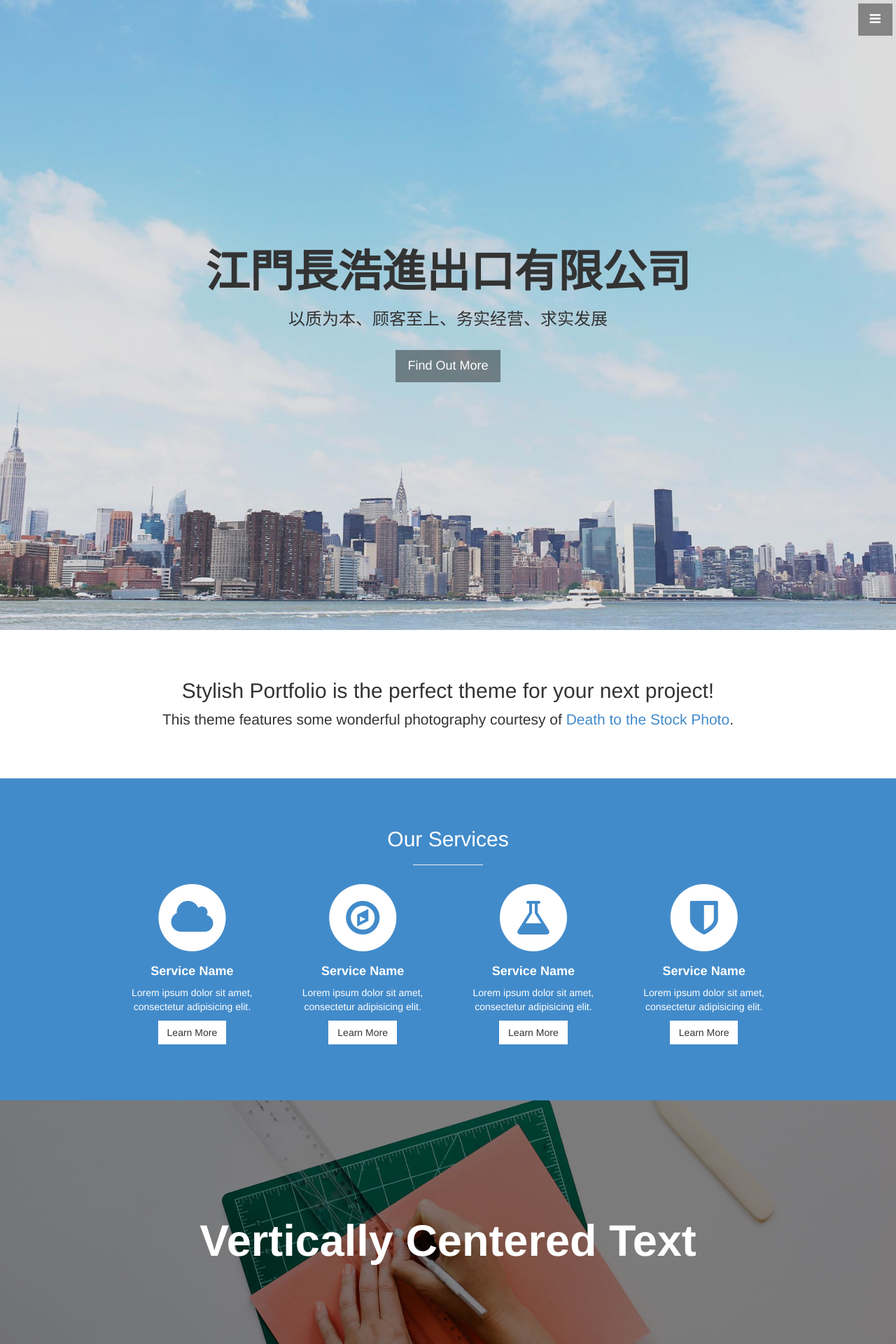
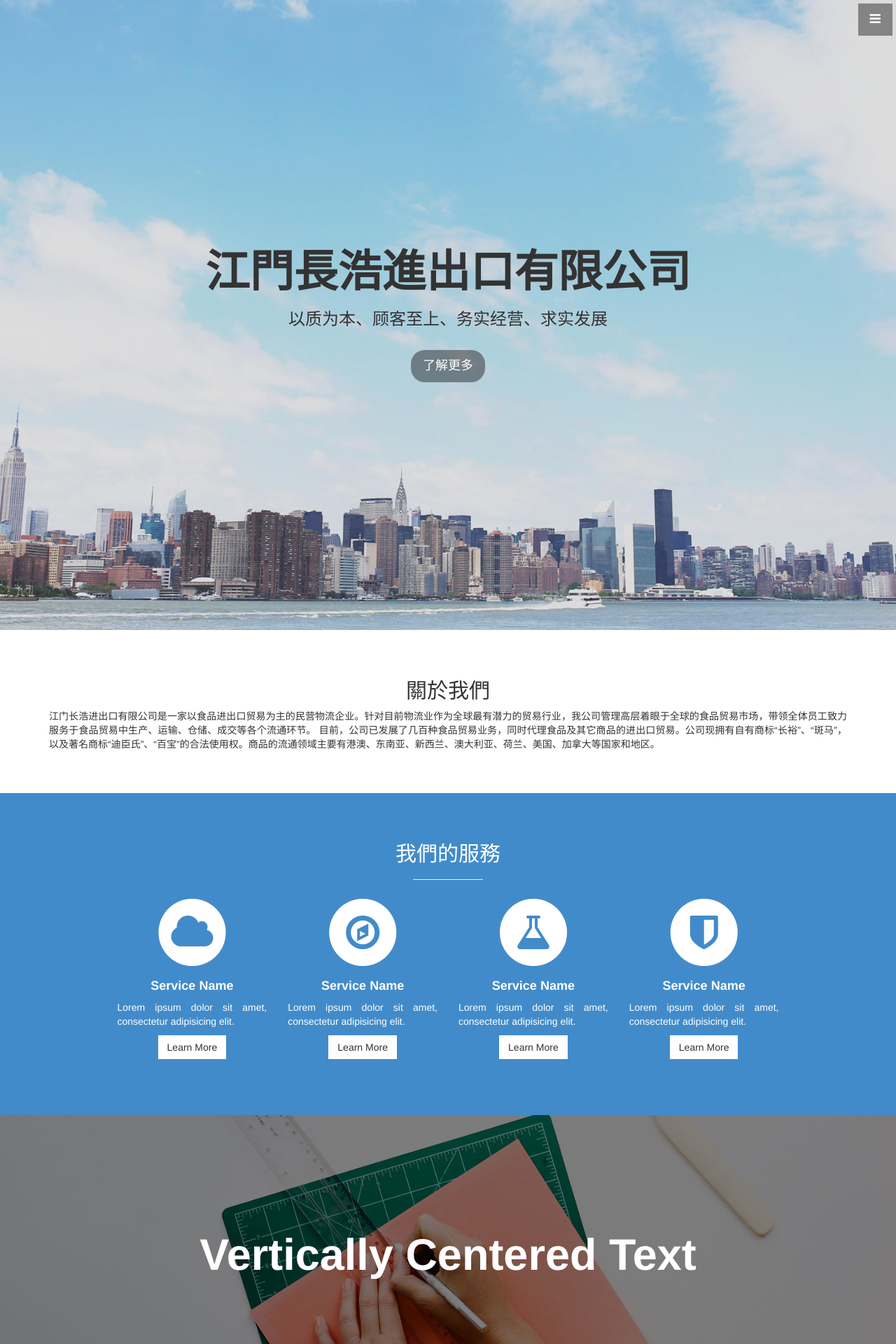
Before and after one commit to changhao1928/changhao1928.github.io, a Jekyll site: the page built from index.html, in a window 1280 px wide. Shown: the top 1920 px of the page at 70% size. Built offline with Jekyll 4.4.1, drawn with Linux system fonts in a browser that asks for light colours; some web fonts are replaced.

Commit message:
update navbar content

```diff
--- a/_config.yml
+++ b/_config.yml
@@ -4,8 +4,12 @@ email: mail@changhao1928.com
 phone: 0750-6321928
 description: > # this means to ignore newlines until "baseurl:"
   以质为本、顾客至上、务实经营、求实发展
+about_us: 江门长浩进出口有限公司是一家以食品进出口贸易为主的民营物流企业。针对目前物流业作为全球最有潜力的贸易行业，我公司管理高层着眼于全球的食品贸易市场，带领全体员工致力服务于食品贸易中生产、运输、仓储、成交等各个流通环节。
+             目前，公司已发展了几百种食品贸易业务，同时代理食品及其它商品的进出口贸易。公司现拥有自有商标“长裕”、“斑马”，以及著名商标“迪臣氏”、“百宝”的合法使用权。商品的流通领域主要有港澳、东南亚、新西兰、澳大利亚、荷兰、美国、加拿大等国家和地区。
 baseurl: "" # the subpath of your site, e.g. /blog/
 url: "http://changhao1928.com" # the base hostname & protocol for your site
+
+#Social media
 twitter_username: changhao1928
 
 # Build settings
--- a/_includes/head.html
+++ b/_includes/head.html
@@ -9,6 +9,7 @@
     <link rel="stylesheet" href="{{ "/css/bootstrap.css" | prepend: site.baseurl }}">
     <link rel="stylesheet" href="{{ "/css/stylish-portfolio.css" | prepend: site.baseurl }}">
     <link rel="stylesheet" href="{{ "/css/font-awesome.css" | prepend: site.baseurl }}">
+    <link rel="stylesheet" href="{{ "/css/custom.css" | prepend: site.baseurl }}">
     <link href="http://fonts.useso.com/css?family=Source+Sans+Pro:300,400,700,300italic,400italic,700italic" rel="stylesheet" type="text/css">
     <!-- HTML5 Shim and Respond.js IE8 support of HTML5 elements and media queries -->
     <!-- WARNING: Respond.js doesn't work if you view the page via file:// -->
--- a/_includes/header.html
+++ b/_includes/header.html
@@ -3,22 +3,22 @@
   <ul class="sidebar-nav">
     <a id="menu-close" href="#" class="btn btn-light btn-lg pull-right toggle"><i class="fa fa-times"></i></a>
     <li class="sidebar-brand">
-      <a href="#top">Start Bootstrap</a>
+      <a href="#top">江門長浩</a>
     </li>
     <li>
-      <a href="#top">Home</a>
+      <a href="#about">關於我們</a>
     </li>
     <li>
-      <a href="#about">About</a>
+      <a href="#services">我們的服務</a>
     </li>
     <li>
-      <a href="#services">Services</a>
+      <a href="#portfolio">我們的產品</a>
     </li>
     <li>
-      <a href="#portfolio">Portfolio</a>
+      <a href="#contact">聯繫我們</a>
     </li>
     <li>
-      <a href="#contact">Contact</a>
+      <a href="#top">回到頂部</a>
     </li>
   </ul>
 </nav>
@@ -28,6 +28,6 @@
    <h1>{{ site.title }}</h1>
    <h3>{{ site.description }}</h3>
    <br>
-   <a href="#about" class="btn btn-dark btn-lg">Find Out More</a>
+   <a href="#about" class="btn btn-dark btn-lg home-screen-btn">了解更多</a>
   </div>
 </header>
--- a/_layouts/default.html
+++ b/_layouts/default.html
@@ -11,8 +11,8 @@
       <div class="container">
         <div class="row">
           <div class="col-lg-12 text-center">
-            <h2>Stylish Portfolio is the perfect theme for your next project!</h2>
-            <p class="lead">This theme features some wonderful photography courtesy of <a target="_blank" href="http://join.deathtothestockphoto.com/">Death to the Stock Photo</a>.</p>
+            <h2>關於我們</h2>
+            <p>{{ site.about_us }}</p>
           </div>
         </div>
         <!-- /.row -->
@@ -26,7 +26,7 @@
       <div class="container">
         <div class="row text-center">
           <div class="col-lg-10 col-lg-offset-1">
-            <h2>Our Services</h2>
+            <h2>我們的服務</h2>
             <hr class="small">
             <div class="row">
                 <div class="col-md-3 col-sm-6">
@@ -103,7 +103,7 @@
       <div class="container">
         <div class="row">
           <div class="col-lg-10 col-lg-offset-1 text-center">
-            <h2>Our Work</h2>
+            <h2>我們的產品</h2>
             <hr class="small">
             <div class="row">
               <div class="col-md-6">
--- /dev/null
+++ b/css/custom.css
@@ -0,0 +1,6 @@
+.home-screen-btn {
+  border-radius: 20px;
+}
+.text-center p {
+  text-align: justify;
+}
```
